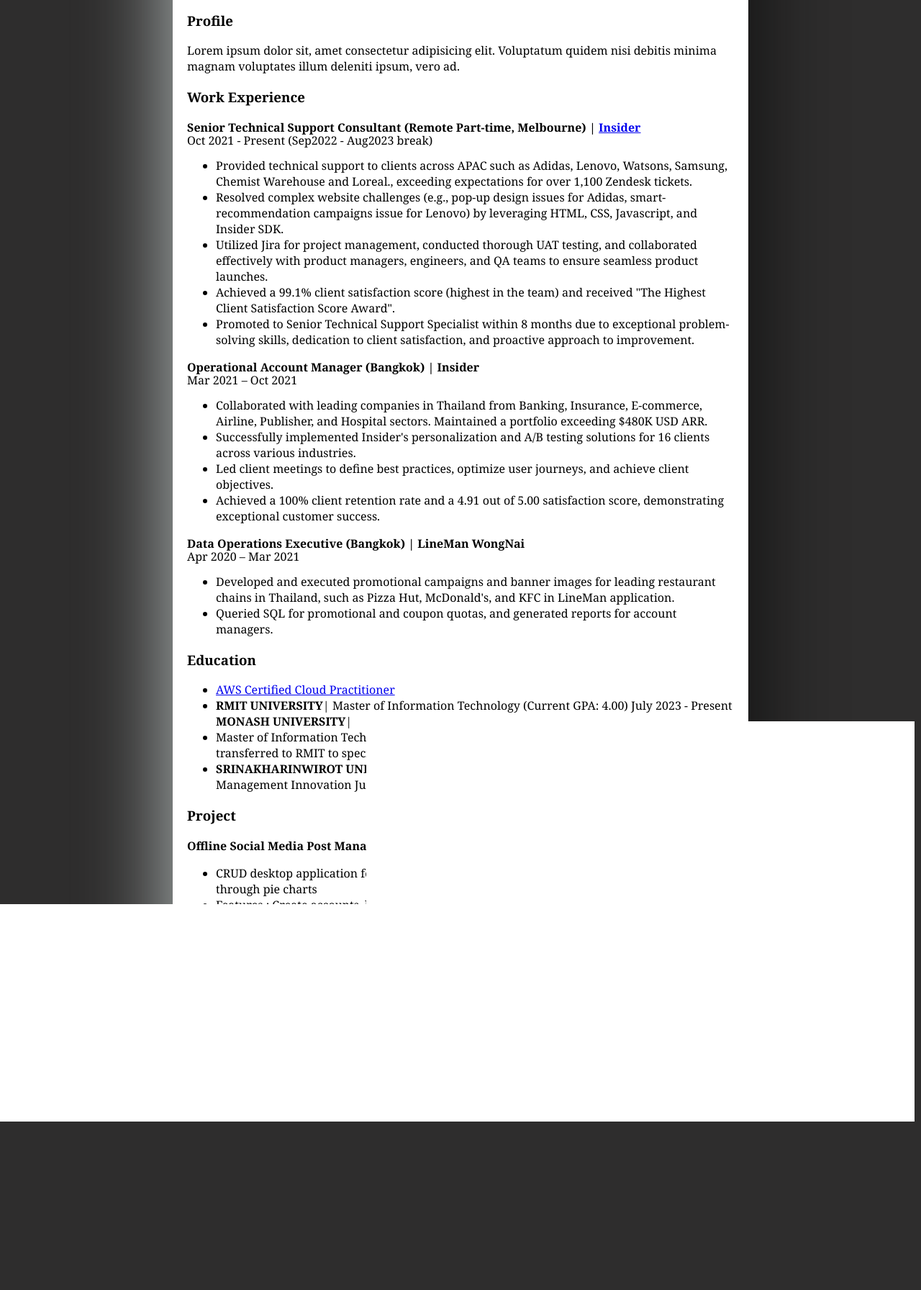
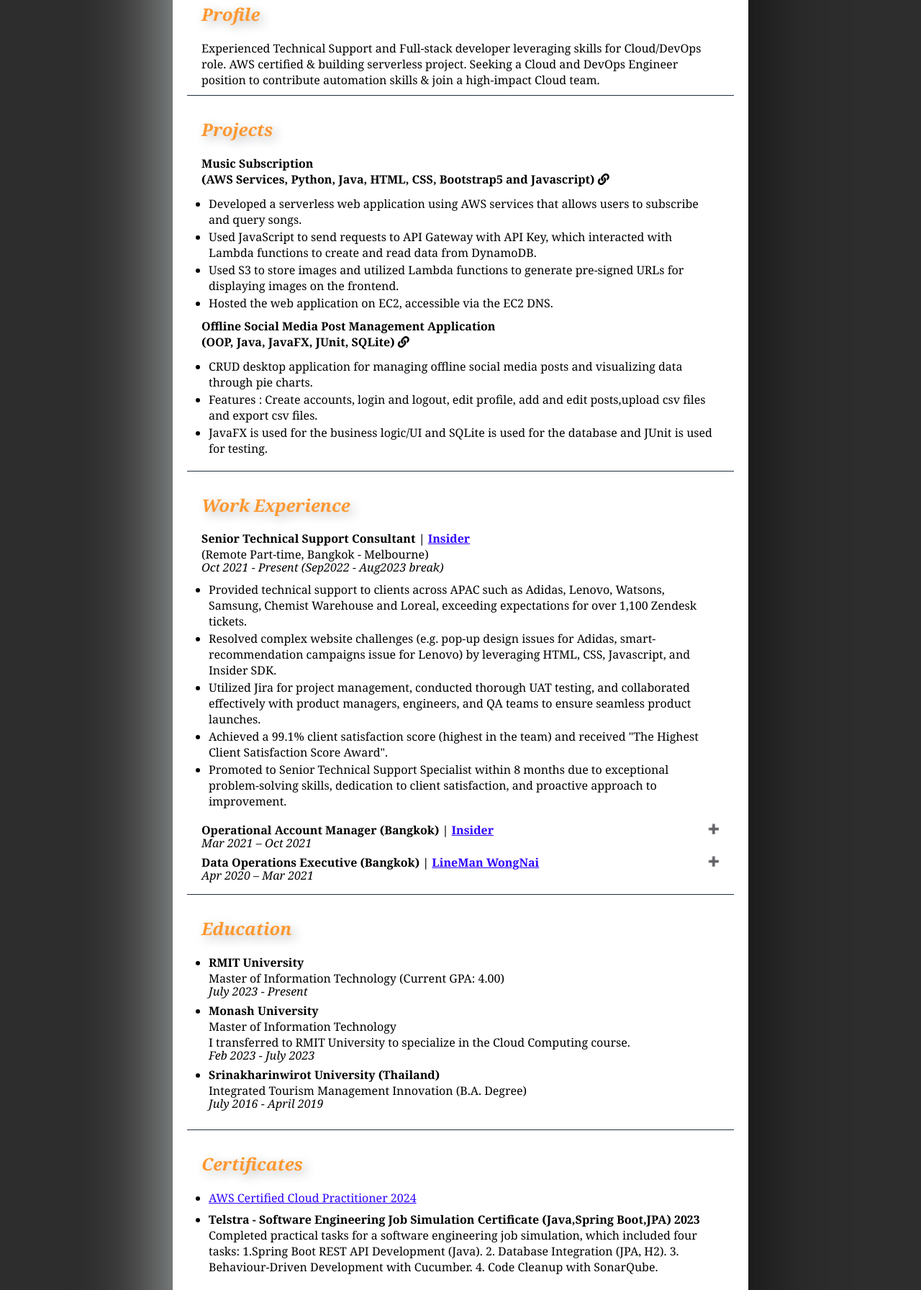
Before and after one commit to cnkamorn/cloudresume, a plain HTML site: page index.html in a window 1280 px wide. Shown: the part 269-2061 px from the top of the page at 72% size. Before the commit the page ends 1827 px from the top, so only its background shows below. Drawn offline with Linux system fonts and the light colour scheme.

Commit message:
added styling

```diff
--- a/index.html
+++ b/index.html
@@ -3,6 +3,10 @@
   <head>
     <meta charset="UTF-8" />
     <link rel="stylesheet" href="style.css" />
+    <link
+    rel="stylesheet"
+    href="https://cdnjs.cloudflare.com/ajax/libs/font-awesome/5.15.3/css/all.min.css"
+  />
     <meta name="viewport" content="width=device-width, initial-scale=1.0" />
     <title>Chanakan Resume</title>
   </head>
@@ -12,7 +16,7 @@
         <div class="header">
           <div class="name">
             <h1>Chanakan Amornpatchara</h1>
-            <h2>Cloud Engineer</h2>
+            <h2>Cloud/DevOps Engineer</h2>
           </div>
           <div class="contact">
             <ul>
@@ -22,42 +26,91 @@
                 >
               </li>
               <li>04-2023-2978</li>
-              <li>Linkedin</li>
-              <li>Github</li>
-              <li>Download Resume pdf</li>
+              <li><a href="https://www.linkedin.com/in/cnkamorn/">Linkedin</a></li>
+              <li><a href="https://github.com/cnkamorn">Github</a></li>
+              <li><a href="" download>Download Resume pdf</a></li>
             </ul>
           </div>
         </div>
         <div class="content">
-          <br />
           <section class="Profile">
-            <div class="title"><h3>Profile</h3></div>
+            <div class="title"><h1>Profile</h1></div>
             <div class="sub-content">
               <p>
-                Lorem ipsum dolor sit, amet consectetur adipisicing elit.
-                Voluptatum quidem nisi debitis minima magnam voluptates illum
-                deleniti ipsum, vero ad.
-              </p>
+                Experienced Technical Support and Full-stack developer leveraging skills for Cloud/DevOps role. AWS certified & building serverless project. Seeking a Cloud and DevOps Engineer position to contribute automation skills & join a high-impact Cloud team.              </p>
+            </div>
+          </section>
+          <section class="Project">
+            <div class="title main-content">
+              <h1>Projects</h1>
+              <div>
+                <h4>
+                  Music Subscription </h4><h4>(AWS
+                  Services, Python, Java, HTML, CSS, Bootstrap5 and Javascript)
+                  <a href=""><i class="fas fa-link"></i></a></h4>
+                <ul>
+                  <li>
+                    Developed a serverless web application using AWS services
+                    that allows users to subscribe and query songs.
+                  </li>
+                  <li>
+                    Used JavaScript to send requests to API Gateway with API
+                    Key, which interacted with Lambda functions to create and
+                    read data from DynamoDB.
+                  </li>
+                  <li>
+                    Used S3 to store images and utilized Lambda functions to
+                    generate pre-signed URLs for displaying images on the
+                    frontend.
+                  </li>
+                  <li>
+                    Hosted the web application on EC2, accessible via the EC2
+                    DNS.
+                  </li>
+                </ul>
+              </div>
+              <div>
+                <h4>
+                  Offline Social Media Post Management Application </h4><h4>(OOP, Java,
+                  JavaFX, JUnit, SQLite) <a href=""><i class="fas fa-link"></i></a>
+                </h4>
+                <ul>
+                  <li>
+                    CRUD desktop application for managing offline social media
+                    posts and visualizing data through pie charts.
+                  </li>
+                  <li>
+                    Features : Create accounts, login and logout, edit profile,
+                    add and edit posts,upload csv files and export csv files.
+                  </li>
+                  <li>
+                    JavaFX is used for the business logic/UI and SQLite is used
+                    for the database and JUnit is used for testing.
+                  </li>
+                </ul>
+              </div>
+
             </div>
           </section>
           <section class="WorkExp">
             <div class="title main-content">
-                <h3>Work Experience</h3>
-                <div class="work1">
+              <h1>Work Experience</h1>
+              <div class="work work1">
                 <h4>
-                      Senior Technical Support Consultant (Remote Part-time,
-                      Melbourne) | <a href="https://useinsider.com/">Insider</a>
+                  Senior Technical Support Consultant | <a href="https://useinsider.com/">Insider</a> </h4>
+                  (Remote Part-time,
+                  Bangkok - Melbourne)
                 </h4>
                 <p class="date">Oct 2021 - Present (Sep2022 - Aug2023 break)</p>
                 <ul>
                   <li>
                     Provided technical support to clients across APAC such as
                     Adidas, Lenovo, Watsons, Samsung, Chemist Warehouse and
-                         Loreal., exceeding expectations for over 1,100 Zendesk
+                    Loreal, exceeding expectations for over 1,100 Zendesk
                     tickets.
                   </li>
                   <li>
-                         Resolved complex website challenges (e.g., pop-up design
+                    Resolved complex website challenges (e.g. pop-up design
                     issues for Adidas, smart-recommendation campaigns issue for
                     Lenovo) by leveraging HTML, CSS, Javascript, and Insider
                     SDK.
@@ -80,80 +133,109 @@
                   </li>
                 </ul>
               </div>
-                <div class="work2">
-                   <h4>
-                      Operational Account Manager (Bangkok) | Insider
+              <div class="work work2">
+                <h4 class="collapsible">
+                  Operational Account Manager (Bangkok) | <a href="https://useinsider.com/">Insider</a>
                 </h4>
                 <p class="date">Mar 2021 – Oct 2021</p>
-                   <ul>
-                      <li>Collaborated with leading companies in Thailand from Banking, Insurance, E-commerce, Airline, Publisher, and
-                         Hospital sectors. Maintained a portfolio exceeding $480K USD ARR.
+                <ul class="info">
+                  <li>
+                    Collaborated with leading companies in Thailand from
+                    Banking, Insurance, E-commerce, Airline, Publisher, and
+                    Hospital sectors. Maintained a portfolio exceeding $480K USD
+                    ARR.
                   </li>
-                      <li>Successfully implemented Insider's personalization and A/B testing solutions for 16 clients across various
-                         industries.
+                  <li>
+                    Successfully implemented Insider's personalization and A/B
+                    testing solutions for 16 clients across various industries.
                   </li>
-                      <li>Led client meetings to define best practices, optimize user journeys, and achieve client objectives.</li>
-                      <li>Achieved a 100% client retention rate and a 4.91 out of 5.00 satisfaction score, demonstrating exceptional
-                         customer success.
+                  <li>
+                    Led client meetings to define best practices, optimize user
+                    journeys, and achieve client objectives.
+                  </li>
+                  <li>
+                    Achieved a 100% client retention rate and a 4.91 out of 5.00
+                    satisfaction score, demonstrating exceptional customer
+                    success.
                   </li>
                 </ul>
               </div>
-                <div class="work3">  <h4>
-                    Data Operations Executive (Bangkok) | LineMan WongNai
+              <div class="work work3">
+                <h4 class="collapsible">
+                  Data Operations Executive (Bangkok) | <a href="https://lmwn.com/"> LineMan WongNai</a>
                 </h4>
                 <p class="date">Apr 2020 – Mar 2021</p>
-                <ul>
-                    <li>Developed and executed promotional campaigns and banner images for leading restaurant chains in Thailand,
-                        such as Pizza Hut, McDonald's, and KFC in LineMan application.</li>
-                        <li> Queried SQL for promotional and coupon quotas, and generated reports for account managers.</li>
-                </ul></div>
+                <ul class="info">
+                  <li>
+                    Developed and executed promotional campaigns and banner
+                    images for leading restaurant chains in Thailand, such as
+                    Pizza Hut, McDonald's, and KFC in LineMan application.
+                  </li>
+                  <li>
+                    Queried SQL for promotional and coupon quotas, and generated
+                    reports for account managers.
+                  </li>
+                </ul>
               </div>
-
+            </div>
           </section>
           <section class="Education">
             <div class="title main-content">
-                <h3>Education</h3>
+              <h1>Education</h1>
               <ul>
-                    <li><a href="https://www.credly.com/badges/66d69190-fde5-4a47-9933-6bd42ae6a78a">AWS Certified Cloud Practitioner</a>
+
+                <li>
+                  <h4>RMIT University</h4>
+                  <p> Master of Information Technology
+                  (Current GPA: 4.00)</p>
+                  <p class="date">July 2023 - Present</p>
                 </li>
                 <li>
-
-                        <b>RMIT UNIVERSITY</b>|
-                        Master of Information Technology (Current GPA: 4.00) July 2023 - Present</li>
-                        <b>MONASH UNIVERSITY</b>|
-                        <li>  Master of Information Technology (I completed my first semester at Monash and then transferred to RMIT to specialize in the Cloud Computing course.
-                        )Feb 2023 - July 2023</li>
-                        <li>   <b>SRINAKHARINWIROT UNIVERSITY (Thailand)</b>|
-                        Bachelor of Art in Integrated Tourism Management Innovation July 2016 - April 2019</li>
+                  <h4>Monash University</h4> <p>Master of Information Technology </p><p>I
+                    transferred to
+                    RMIT University to specialize in the Cloud Computing course.</p>
+                  <p class="date">Feb 2023 - July 2023</p>
+                </li>
+                <li>
+                  <h4>Srinakharinwirot University (Thailand)</h4> <p>
+                  Integrated Tourism Management Innovation (B.A. Degree) </p>
+                  <p class="date">                  July 2016 - April 2019
+                  </p>
+                </li>
               </ul>
-
             </div>
           </section>
-          <section class="Project">
+          <section class="Education">
             <div class="title main-content">
-                <h3>Project</h3>
-                <div>
-                <h4>Offline Social Media Post Management Application (Java, JavaFX, JUnit, SQLite)</h4>
+              <h1>Certificates</h1>
               <ul>
-                    <li>CRUD desktop application for managing offline social media posts and visualizing data through pie charts</li>
-                    <li>Features : Create accounts, login and logout, edit profile, add and edit posts,upload csv files and export csv files.</li>
-                    <li>JavaFX is used for the business logic/UI and SQLite is used for the database and JUnit is used for testing.</li>
+                <li> <a
+                  href="https://www.credly.com/badges/66d69190-fde5-4a47-9933-6bd42ae6a78a"
+                  >AWS Certified Cloud Practitioner 2024</a
+                > </li>
+              <li> <h4>Telstra - Software Engineering Job Simulation Certificate (Java,Spring Boot,JPA) 2023 </h4>
+                Completed practical tasks for a software engineering job simulation, which included four tasks: 1.Spring Boot
+                REST API Development (Java). 2. Database Integration (JPA, H2). 3. Behaviour-Driven Development with
+                Cucumber. 4. Code Cleanup with SonarQube.</li>
               </ul>
             </div>
-                <div>
-                    <h4>Music Subscription (Python,HTML,Bootstrap5,Javascript and AWS Services)</h4>
-                    <ul>
-                        <li>Developed a serverless web application using AWS services that allows users to subscribe and query songs.
-                        </li>
-                        <li>Used JavaScript to send requests to API Gateway with API Key, which interacted with Lambda functions to create and read data from DynamoDB.</li>
-                        <li>Used S3 to store images and utilized Lambda functions to generate pre-signed URLs for displaying images on the frontend.</li>
-                        <li>Hosted the web application on EC2, accessible via the EC2 DNS.</li>
-                    </ul>
+          </section>
+          <section class="Skills">
+            <div class="title main-content">
+              <h1>Technical Skills</h1>
+
+              <p><b>Language:</b> Java,Python,SQL,JavaScript,HTML/CSS</p>
+              <p><b>Frameworks:</b> React, Node.js, JUnit, Spring Boot, Bootstrap5</p>
+               <p><b>Cloud Skills:</b> AWS, Linux, Git </p>
+                 <p><b>Tools:</b> Jira,Trello, VS Code, PyCharm, IntelliJ, Eclipse </p>
+
+
                         </div>
             </div>
           </section>
         </div>
       </div>
     </main>
+    <script src="scripts.js"></script>
   </body>
 </html>
--- a/style.css
+++ b/style.css
@@ -1,22 +1,34 @@
 body {
   background-color: rgba(17, 16, 16, 0.873);
-    font-family:Georgia, 'Times New Roman', Times, serif;
-    margin:0px;
-    padding:0px;
+  font-family: Georgia, "Times New Roman", Times, serif;
+  margin: 0px;
+  padding: 0px;
 }
 .main {
-    margin: auto;
   width: 90%;
-    border:none;
-    margin-top: 50px;
+  border: none;
+  margin: 50px auto;
   background-color: rgb(255, 255, 255);
   max-width: 800px;
 }
 .shadow {
-    position:relative;
+  position: relative;
 }
- h4,p {
+
+ul {
   margin:0px;
+  padding:10px;
+}
+li {
+  margin-top: 2px;
+}
+
+.Skills li {
+  list-style: none;
+}
+h4,
+p {
+  margin: 0px;
 }
 .shadow:after {
   filter: blur(60px);
@@ -27,22 +39,113 @@ body {
   position: absolute;
   top: 0px;
   left: 0px;
-    background-image: linear-gradient(to right, #cad2d1 0%, #000000 100%);    width: calc(100% + 0px);
+  background-image: linear-gradient(to right, #cad2d1 0%, #000000 100%);
+  width: calc(100% + 0px);
   height: calc(100% + 0px);
   z-index: -1;
   animation: animate 20s linear infinite;
 }
+.contact li {
+  list-style: none;
+  color: #000000;
+}
+
+a {
+  cursor: pointer;
+  color: black;
+}
+.Education a, .WorkExp a {
+  color: rgb(47, 0, 255);
+}
+.contact li a:hover {
+  cursor: pointer;
+  color: rgb(47, 0, 255);
+}
 .date {
   line-height: 15px;
+  font-style: italic;
 }
 .header {
-    display:flex;
-    padding:25px 20px;
+  display: flex;
+  padding: 25px 20px;
   justify-content: space-between;
-    border-bottom:2px solid rgb(0, 0, 0);
+  border-bottom: 2px solid rgb(0, 0, 0);
+}
+.header h1, .header h2 {
+  font-style:normal;
+  color:black !important;
+
+}
+.Education ul {
+  padding-top:0px !important;
+}
+.collapsible:after {
+  content: "\02795"; /* Unicode character for "plus" sign (+) */
+  font-size: 13px;
+  color: white;
+  float: right;
+  margin-left: 5px;
+}
+.Education li {
+  margin: 0.5em 0px;
+}
+
+h1,
+h2,
+h3 {
+  color:rgb(253, 152, 49);
+  text-shadow: 5px 5px 15px rgba(0, 0, 0, 0.3);
+}
+.active:after {
+  content: "\2796"; /* Unicode character for "minus" sign (-) */
+}
+section {
+  border-top: 1px solid #232F3E;
+  padding: 10px 20px;
+}
+.content {
+  padding: 0px 20px 20px;
+}
+
+.info {
+  display: none;
+}
+
+h1 {
+  font-style: italic;
+}
+
+.Profile {
+  border-top: none;
+}
+.work {
+  margin: 0.5em 0px;
 }
 
 
-  .content {
-    padding:0px 20px;
+@media only screen and (max-width:605px) {
+  .header {
+   flex-direction: column;
+   text-align: center;
   }
+  .header ul {
+    padding:0px ;
+  }
+  .header li {
+    margin-top:10px;
+  }
+
+  section {
+    padding:0px;
+    padding-bottom: 20px;
+  }
+
+  h1 {
+    font-style: italic;
+  }
+  .Project h4{
+    font-size:16px;
+    font-weight: 650px;
+  }
+
+}
```
Also changed, not shown: scripts.js (added, +14 -0 lines). Lines whose indentation alone changed are shown as unchanged.
